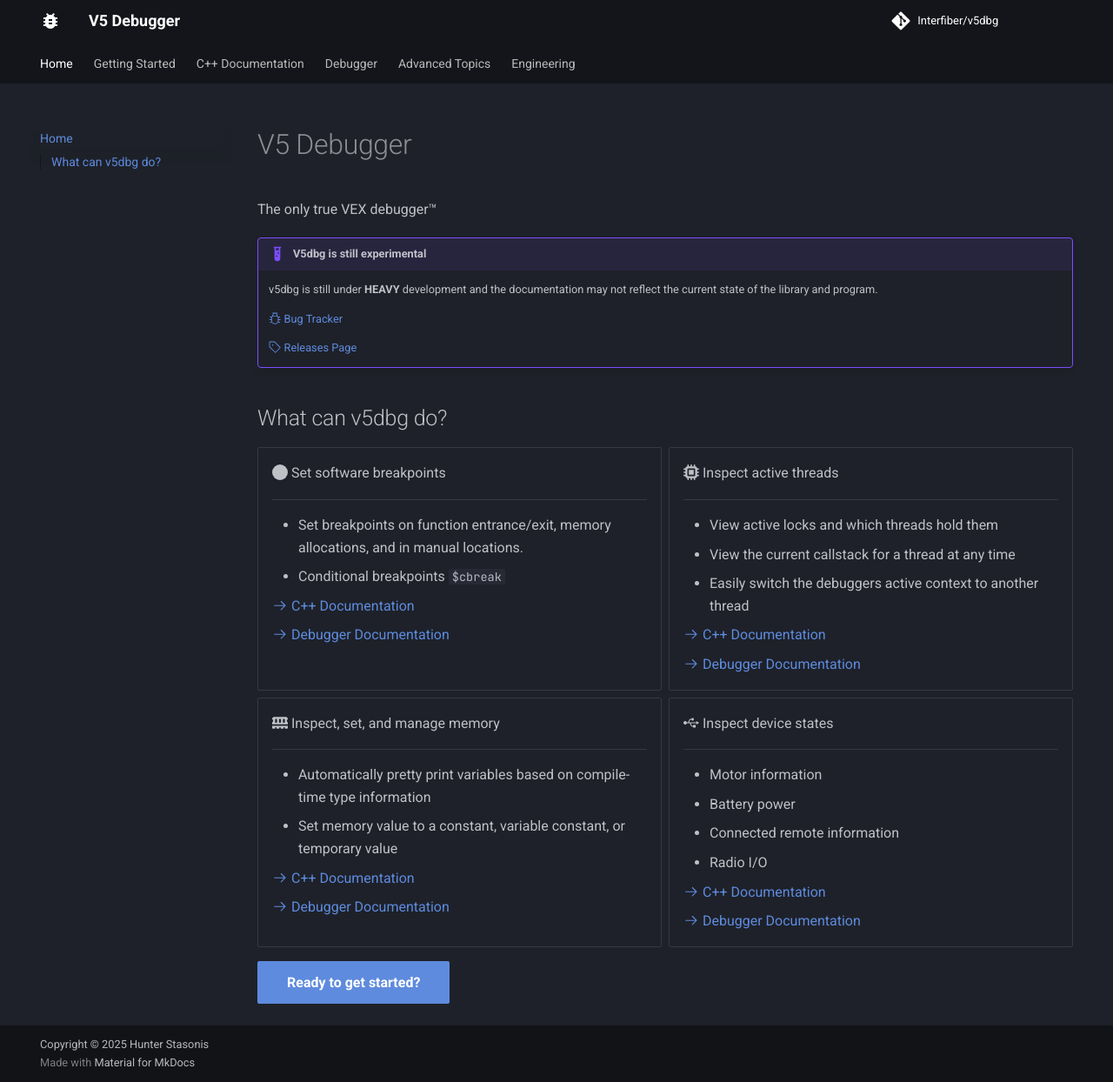
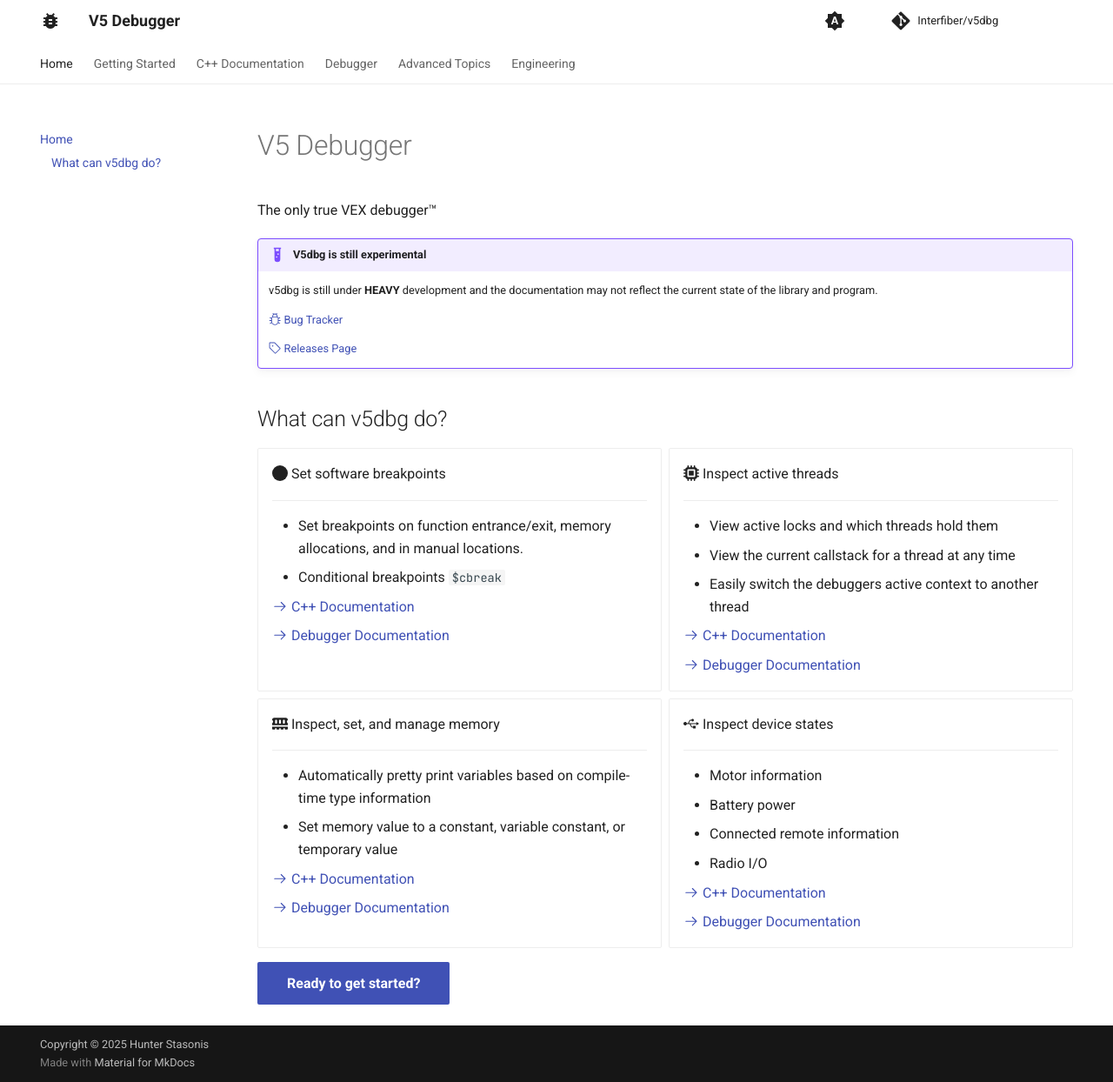
Before and after one commit to interfiberschool/v5dbg, an MkDocs documentation site: the page built from docs/docs/index.md, in a window 1280 px wide and 1244 px high. Shown: the whole window at 87% size. Built offline with MkDocs 1.6.1 and Material for MkDocs 9.7.7, drawn with Linux system fonts in a browser that asks for light colours; comment, search, counter and statistics services are not loaded; the version menu is left out.

Commit message:
edit(docs): change colors + add color mode switcher

```diff
--- a/docs/mkdocs.yml
+++ b/docs/mkdocs.yml
@@ -37,8 +37,28 @@
   icon:
     logo: material/bug
   palette:
-    primary: black
-    scheme: slate
+    # Palette toggle for automatic mode
+    - media: "(prefers-color-scheme)"
+      toggle:
+        icon: material/brightness-auto
+        name: Switch to light mode
+
+    # Palette toggle for light mode
+    - media: "(prefers-color-scheme: light)"
+      scheme: default
+      primary: white
+
+      toggle:
+        icon: material/brightness-7
+        name: Switch to dark mode
+
+    # Palette toggle for dark mode
+    - media: "(prefers-color-scheme: dark)"
+      scheme: slate
+      primary: black
+      toggle:
+        icon: material/brightness-4
+        name: Switch to system preference
   features:
     - navigation.tabs
     - navigation.path
```
